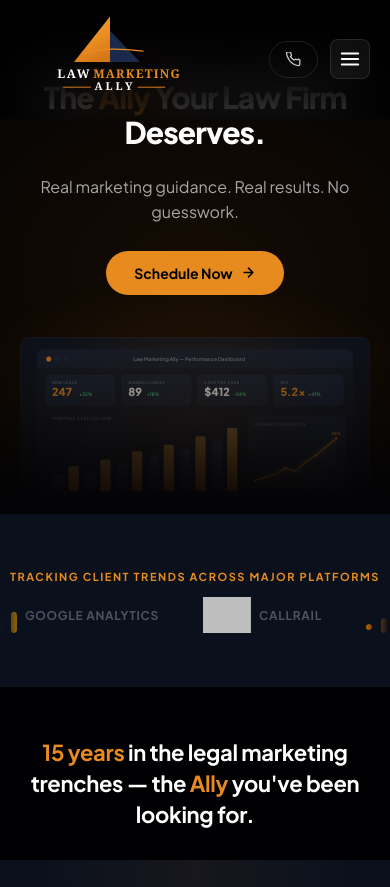
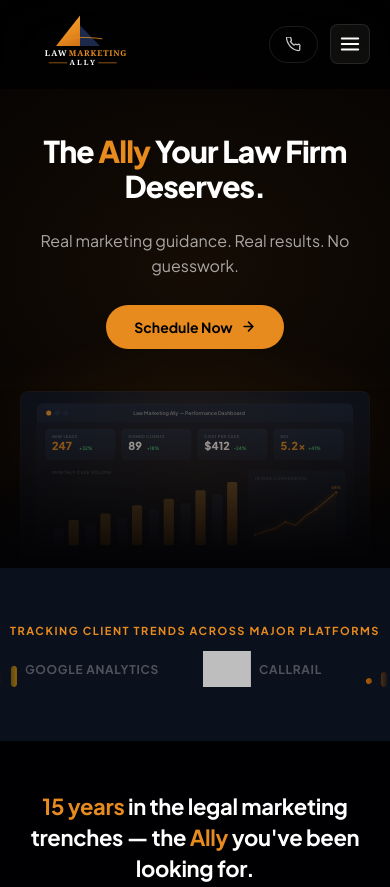
Before and after one commit to LawMarketingAlly/law-mark-ally-, a plain HTML site: page index.html in a window 390 px wide. Shown: the top 887 px of the page. Drawn offline with nearby package versions, Linux system fonts and the light colour scheme; grey boxes are pictures that could not be loaded.

Commit message:
Update3 index.html

```diff
--- a/index.html
+++ b/index.html
@@ -275,7 +275,9 @@ button{cursor:pointer;border:none;background:none;font-family:inherit}
   .nav-phone span{display:none}
   .nav-cta-desktop{display:none}
   .hamburger{display:flex}
-  .hero{min-height:auto;padding-top:80px}
+  .nav-logo svg{width:120px;height:60px}
+  .hero{min-height:auto;padding-top:110px}
+  .hero-inner{padding-top:24px}
   .hero h1{font-size:30px;line-height:1.15}
   .wdot{padding:60px 0}
   .pillars{padding:60px 0}
```
